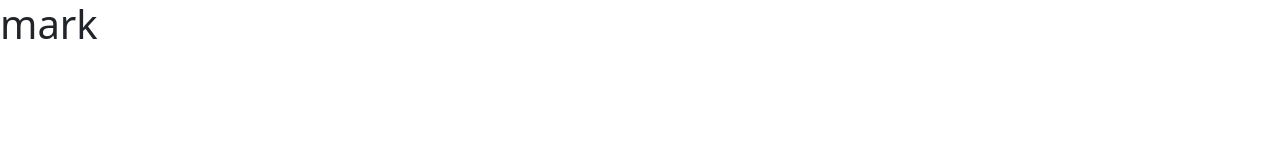
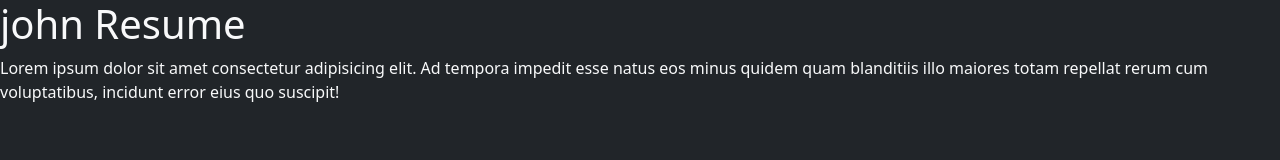
Before and after one commit to Vyankatesh14/vyankatesh, a plain HTML site: page index.html in a window 1280 px wide. Drawn offline with nearby package versions, Linux system fonts and the light colour scheme.

Commit message:
upto date index file

```diff
--- a/index.html
+++ b/index.html
@@ -8,8 +8,9 @@
     <link href="https://cdn.jsdelivr.net/npm/bootstrap@5.2.0-beta1/dist/css/bootstrap.min.css" rel="stylesheet">
 </head>
 
-<body>
-    <h1>mark</h1>
+<body class="bg-dark">
+    <h1 class="text-light">john Resume</h1>
+    <p class="text-light">Lorem ipsum dolor sit amet consectetur adipisicing elit. Ad tempora impedit esse natus eos minus quidem quam blanditiis illo maiores totam repellat rerum cum voluptatibus, incidunt error eius quo suscipit!</p>
     <script src="https://cdn.jsdelivr.net/npm/bootstrap@5.2.0-beta1/dist/js/bootstrap.bundle.min.js"></script>
 </body>
 
```
